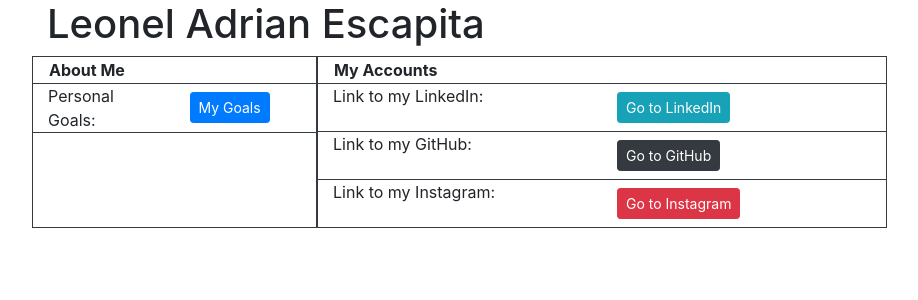
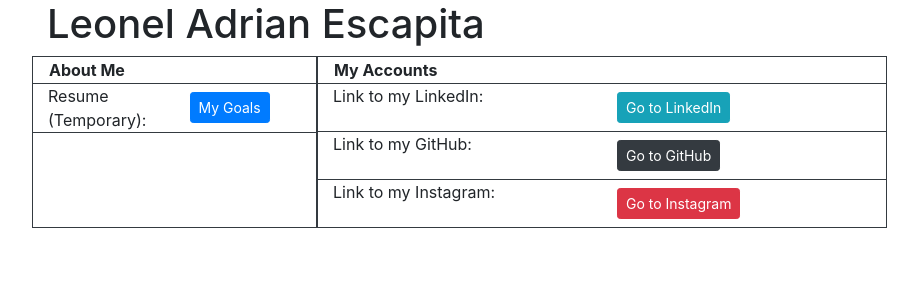
Before and after one commit to laescapita/Resume, an Angular app: page / in a window 1280 px wide. Shown: the top 300 px of the page, without its empty margins (38-956 px from the left). Built offline with nearby package versions, Linux system fonts and the light colour scheme.

Commit message:
Changed link to docs

```diff
--- a/src/app/app.component.html
+++ b/src/app/app.component.html
@@ -5,10 +5,10 @@
         <th>About Me</th>
         <div class="row border-top border-bottom border-dark">
           <div class="col">
-            <tr>Personal Goals:</tr>
+            <tr>Resume (Temporary):</tr>
           </div>
           <div class="col">
-            <button type="button" class="btn btn-primary btn-sm mt-2 mb-2" (click)="onclick()">My Goals</button>
+            <button type="button" class="btn btn-primary btn-sm mt-2 mb-2" onclick="window.location.href = 'https://docs.google.com/document/d/1ykH2VaQ4kbMU4C7DbfRybX5xjSmrVfLSzHI8qviyhhI/edit?usp=sharing'">My Goals</button>
           </div>
         </div>
       </div>
```
